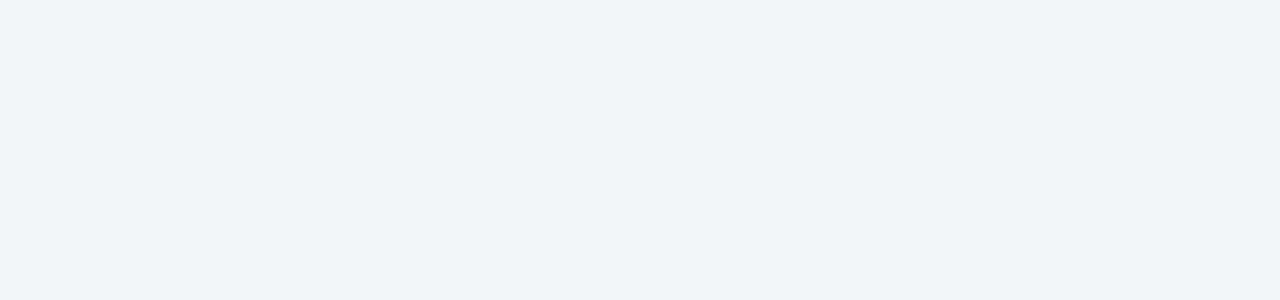
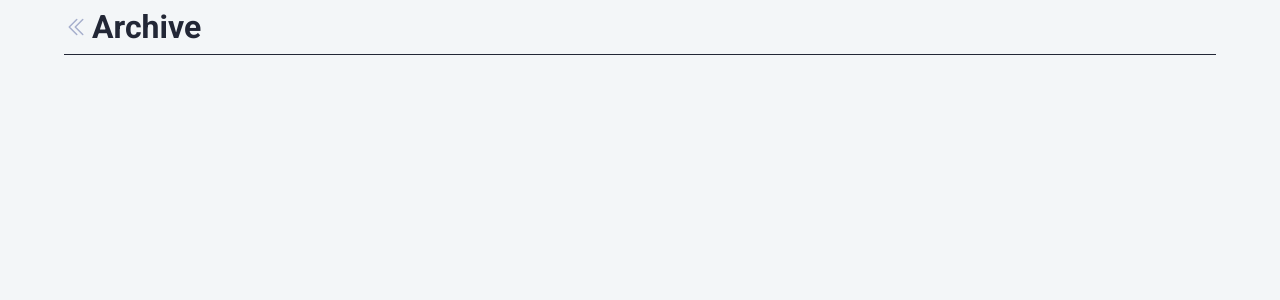
Before and after one commit to abinjohn123/MCR-2-HabitTracker, a React (Vite) app: page /archive in a window 1280 px wide. Before the commit this address had no page. Shown: the top 300 px of the page. Built offline with nearby package versions, Linux system fonts and the light colour scheme.

Commit message:
feat: archives page

```diff
--- a/src/App.jsx
+++ b/src/App.jsx
@@ -1,12 +1,14 @@
 import { Routes, Route } from 'react-router-dom';
 
 import Home from './Home';
+import Archive from './Archive';
 
 function App() {
   return (
     <div className="container">
       <Routes>
         <Route path="/" element={<Home />} />
+        <Route path="/archive" element={<Archive />} />
       </Routes>
     </div>
   );
--- /dev/null
+++ b/src/Archive/index.jsx
@@ -0,0 +1,62 @@
+import { useState, useRef } from 'react';
+import { useNavigate } from 'react-router';
+
+import { useAppContext } from '../AppContext';
+import { HabitCard } from '../Home/HabitCard';
+import { HabitModal } from '../Home/HabitEntryModal';
+import '../app.scss';
+
+const Archive = () => {
+  const [isModalOpen, setIsModalOpen] = useState(false);
+  const currentHabit = useRef(null);
+
+  const { habits } = useAppContext();
+  const navigate = useNavigate();
+
+  return (
+    <>
+      <header className="home-header">
+        <div className="flex-container">
+          <div className="back-btn" onClick={() => navigate('/')}>
+            <svg
+              xmlns="http://www.w3.org/2000/svg"
+              fill="none"
+              viewBox="0 0 24 24"
+              strokeWidth="1.5"
+              stroke="currentColor"
+              className="back-icon"
+            >
+              <path
+                strokeLinecap="round"
+                strokeLinejoin="round"
+                d="M18.75 19.5l-7.5-7.5 7.5-7.5m-6 15L5.25 12l7.5-7.5"
+              />
+            </svg>
+          </div>
+          <h1>Archive</h1>
+        </div>
+      </header>
+      <div className="habits-container">
+        {habits.filter((habit) => habit.isArchive).length > 0 &&
+          habits
+            .filter((habit) => habit.isArchive)
+            .map((habit) => (
+              <HabitCard
+                habit={habit}
+                key={habit.id}
+                setIsModalOpen={setIsModalOpen}
+                currentHabit={currentHabit}
+              />
+            ))}
+      </div>
+      {isModalOpen && (
+        <HabitModal
+          setIsModalOpen={setIsModalOpen}
+          currentHabit={currentHabit.current}
+        />
+      )}
+    </>
+  );
+};
+
+export default Archive;
--- a/src/Home/HabitCard.jsx
+++ b/src/Home/HabitCard.jsx
@@ -24,7 +24,7 @@ export const HabitCard = ({ habit, setIsModalOpen, currentHabit }) => {
     setHabits((habits) =>
       habits.map((eachHabit) =>
         eachHabit.id === habit.id
-          ? { ...eachHabit, isArchive: true }
+          ? { ...eachHabit, isArchive: !eachHabit.isArchive }
           : eachHabit
       )
     );
--- a/src/Home/index.jsx
+++ b/src/Home/index.jsx
@@ -1,4 +1,5 @@
 import { useState, useRef } from 'react';
+import { useNavigate } from 'react-router';
 
 import { useAppContext } from '../AppContext';
 import '../app.scss';
@@ -9,6 +10,7 @@ import { HabitCard } from './HabitCard';
 const Home = () => {
   const [isModalOpen, setIsModalOpen] = useState(false);
   const currentHabit = useRef(null);
+  const navigate = useNavigate();
   const { habits } = useAppContext();
 
   const handleNewHabit = () => {
@@ -20,9 +22,17 @@ const Home = () => {
     <>
       <header className="home-header">
         <h1>habit.ly</h1>
-        <button onClick={handleNewHabit} className="btn-task">
-          Add task
-        </button>
+        <div className="flex-container">
+          <button
+            onClick={() => navigate('/archive')}
+            className="btn btn-archive"
+          >
+            View archives
+          </button>
+          <button onClick={handleNewHabit} className="btn btn-task">
+            Add task
+          </button>
+        </div>
       </header>
       <div className="habits-container">
         {habits.filter((habit) => !habit.isArchive).length > 0 &&
--- a/src/app.scss
+++ b/src/app.scss
@@ -10,26 +10,60 @@
     color: #222736;
     font-weight: 700;
   }
+
+  .flex-container {
+    display: flex;
+    align-items: center;
+    justify-content: center;
+    gap: 4px;
+  }
+
+  .back-btn {
+    display: flex;
+    align-items: center;
+    justify-content: center;
+    cursor: pointer;
+  }
+
+  .back-icon {
+    height: 24px;
+    stroke: #a6afcd;
+    transition: stroke 0.2s;
+
+    &:hover {
+      stroke: #222736;
+    }
+  }
 }
 
-.btn-task {
+.btn {
   display: flex;
   align-items: center;
   justify-content: space-between;
   cursor: pointer;
   outline: none;
   border: none;
+  background: none;
   font-family: 'Roboto', sans-serif;
+  padding: 8px 16px;
+  border-radius: 4px;
+  transition: background-color 0.3s;
+}
 
+.btn-task {
   background-color: #3581ea;
   color: #fff;
 
-  padding: 8px 16px;
-  border-radius: 4px;
-  transition: background-color 0.3s;
+  &:hover {
+    background-color: #508fe6;
+  }
+}
+
+.btn-archive {
+  border: 1px solid #3581ea;
 
   &:hover {
-    background-color: #508fe6;
+    background-color: #e3f2ff;
   }
 }
 
```
